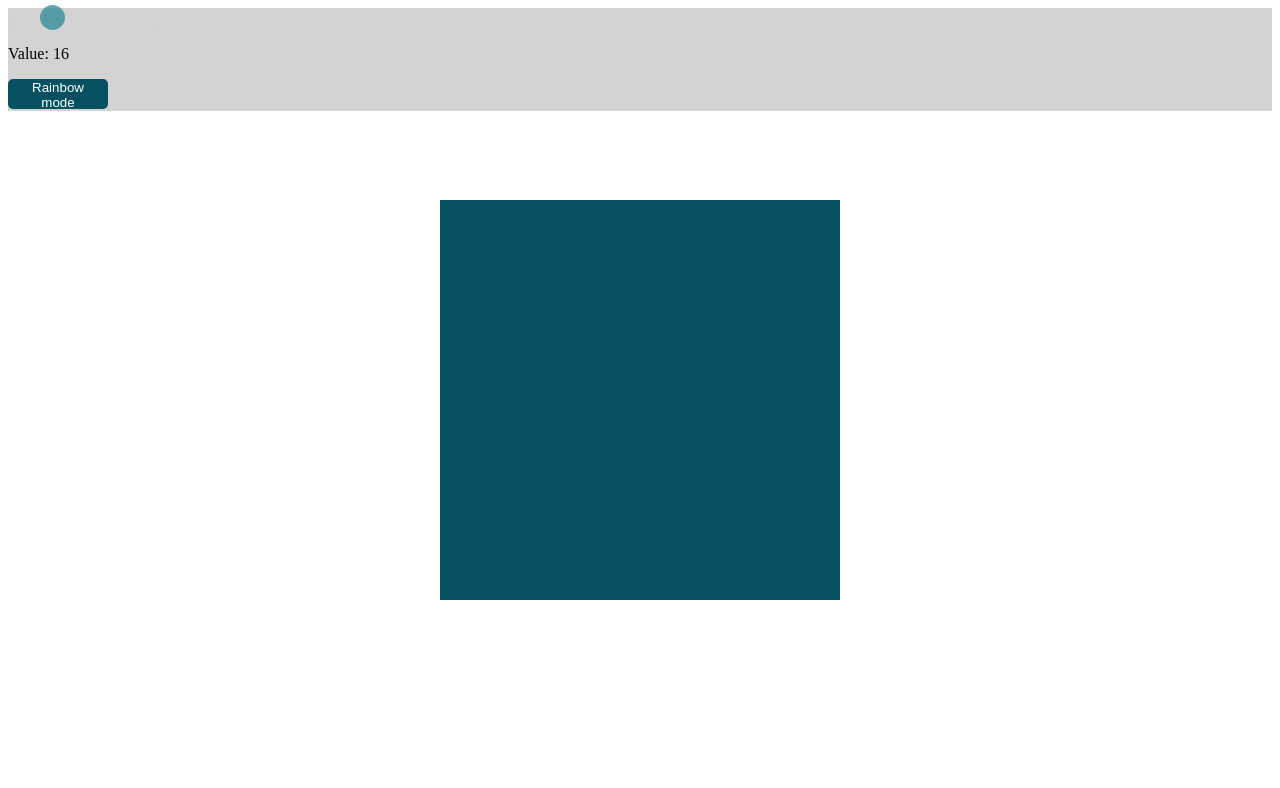
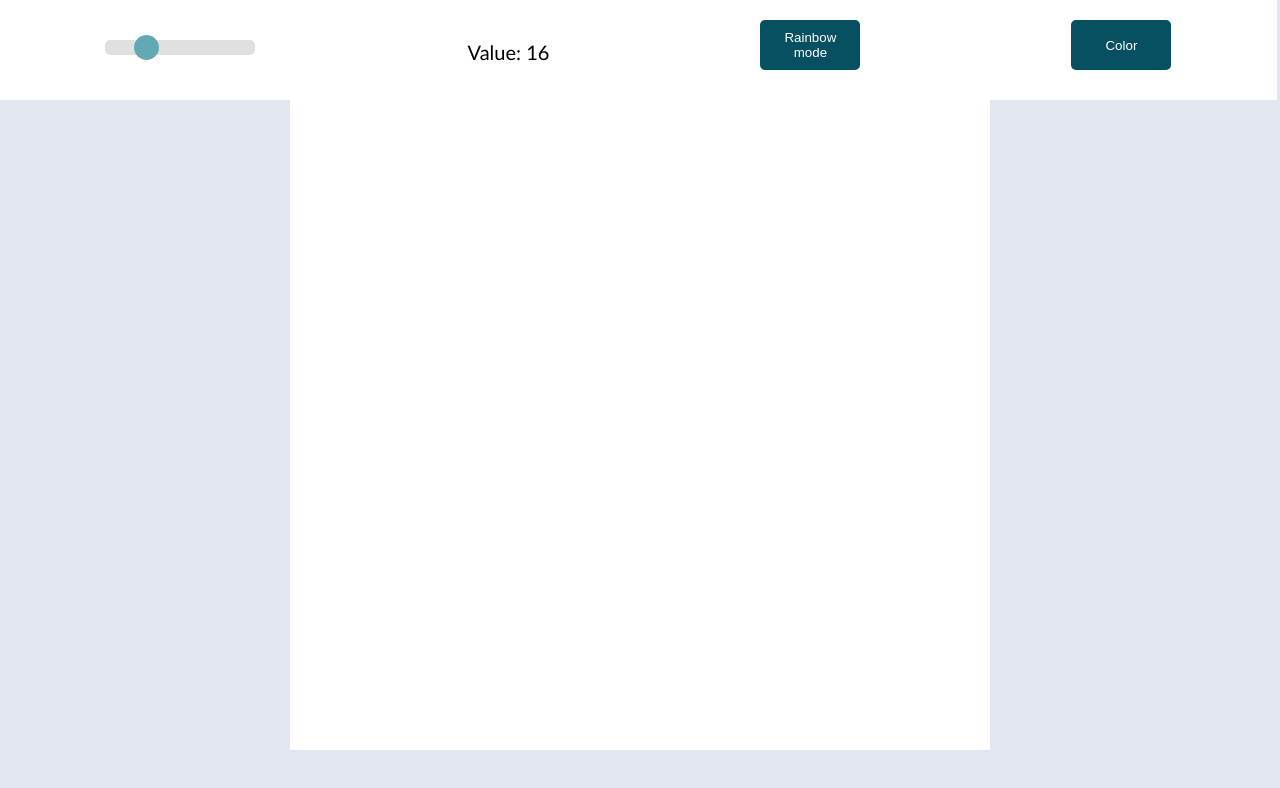
Before and after one commit to ahmedgamer4/etch-a-sketch, a plain HTML site: page index.html in a window 1280 px wide. Drawn offline with Linux system fonts and the light colour scheme.

Commit message:
Fixed all bugs

```diff
--- a/index.html
+++ b/index.html
@@ -16,8 +16,9 @@
     </div>
     <div id="back">
         <input id="slider" type="range" value=16 min="1" max="64" />
-        <p>Value: <span id="demo">16</span></p>
+        <p id="value">Value: <span id="demo" value="16">16</span></p>
         <button id="rainbow">Rainbow mode</button>
+        <button id="color">Color</button>
     </div>
 </body>
 </html>
--- a/script.js
+++ b/script.js
@@ -1,6 +1,6 @@
 const box = document.getElementById('box');
 const DEFAULT = 'color';
-const default_color = '#333'
+const default_color = '#333';
 
 let currentMode = DEFAULT;
 let currentColor = default_color;
@@ -65,7 +65,7 @@ function changeColor(event){
         event.target.style.backgroundColor = `rgb(${red}, ${green}, ${blue})`;
     }
     else if (currentMode === 'color') {
-        e.target.style.backgroundColor = currentColor;
+        event.target.style.backgroundColor = currentColor;
     }
 }
 
--- a/styles.css
+++ b/styles.css
@@ -13,22 +13,33 @@
     background-color: #075061;
 }
 
+body{
+    background-color: #e2e6f0;
+}
+
 #box{
     display: grid;
     grid-template-rows: repeat(var(--grid-rows), 1fr);
     grid-template-columns: repeat(var(--grid-cols), 1fr);
-    width: 400px;
-    height: 400px;
-
+    width: 700px;
+    height: 700px;
+    box-shadow: 5px 10x #b5a8a5;
 }
 
 #back{
-    background-color: #d3d3d3;
+    background-color: #fff;
+    display: flex;
+    justify-content: space-around;
+    position: absolute;
+    top: 0;
+    left: -3px;
+    width: 100%;
+    height: 100px;
 }
 
 .grid-item{
     text-align: center;
-    background-color: #bfddde;
+    background-color: #fff;
 }
 
 /*.grid-item:hover{
@@ -51,11 +62,18 @@
 
 button{
     width: 100px;
-    height: 30px;
+    height: 50px;
     border-radius: 5px;
     background-color: #075061;
     border: none;
     color: #fff;
+    margin-top: 20px;
+}
+
+#value{
+    font-family:'Trebuchet MS', 'Lucida Sans Unicode', 'Lucida Grande', 'Lucida Sans', Arial, sans-serif;
+    margin-top: 40px;
+    font-size: 20px;
 }
 
 #slider{
@@ -68,6 +86,7 @@ button{
     opacity: 0.7;
     -webkit-transition: 0.2s;
     transition: opacity 0.2s;
+    margin-top: 40px;
 }
 
 #slider::-webkit-slider-thumb{
```
